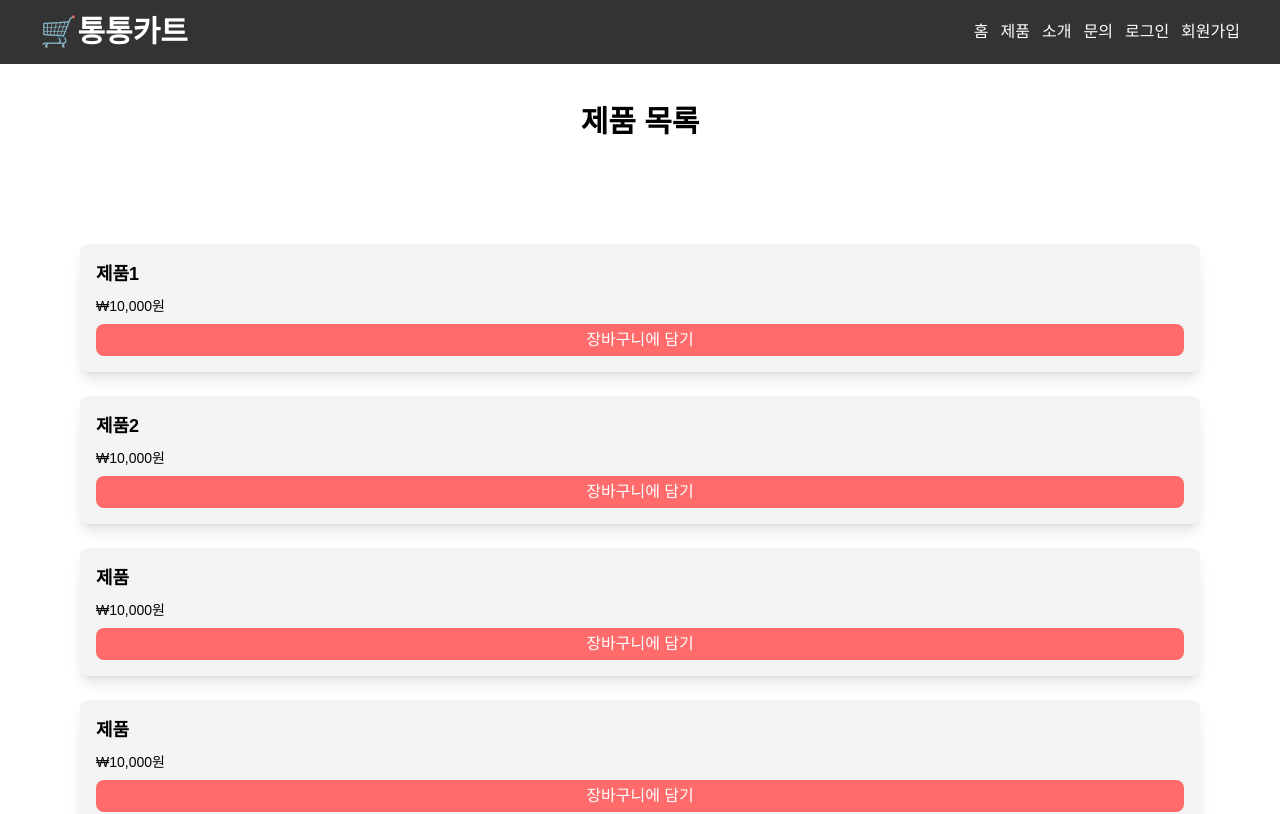
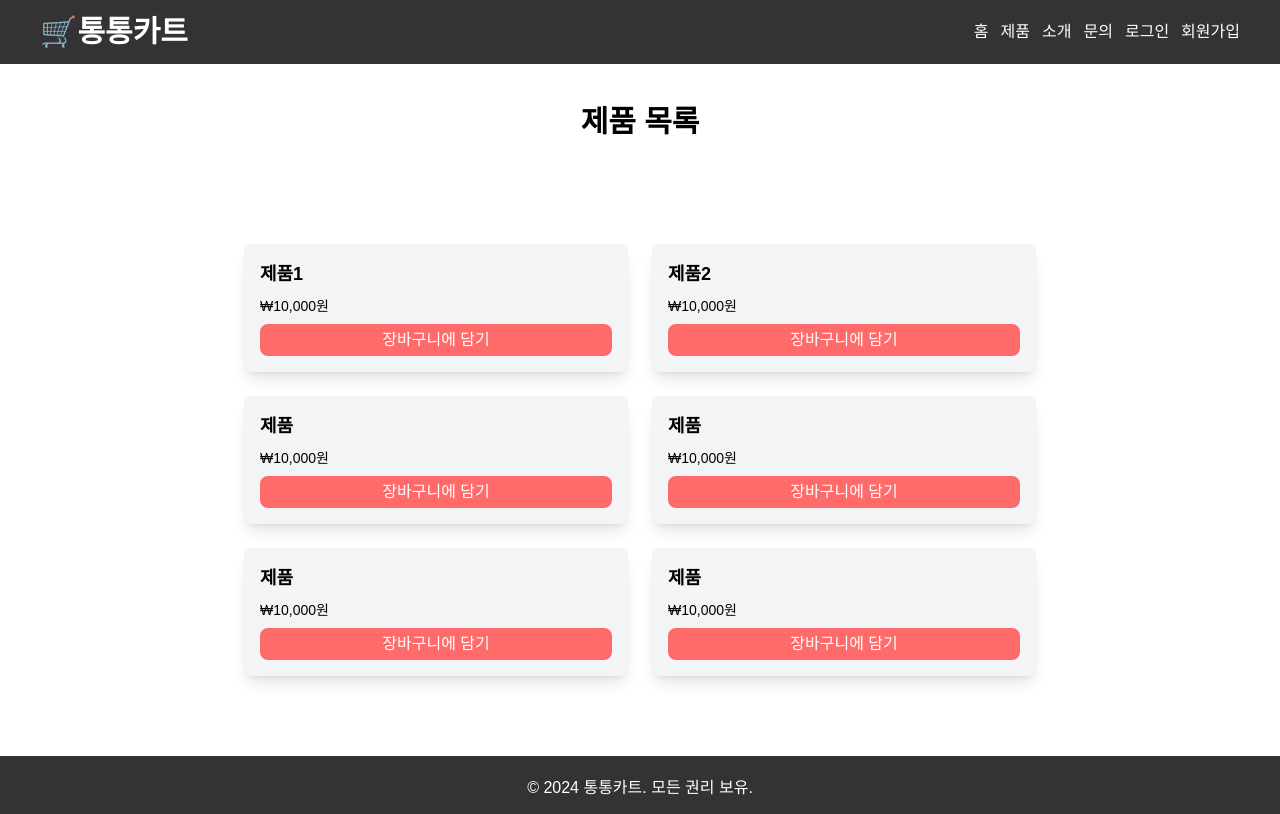
Before and after one commit to suk-6/mdp_cart_front, a Next.js app: page /product in a window 1280 px wide. Shown: the top 814 px of the page. Built offline with nearby package versions, Linux system fonts and the light colour scheme.

Commit message:
chore: Update ProductCard component styling for better readability

```diff
--- a/src/components/product/productCard.tsx
+++ b/src/components/product/productCard.tsx
@@ -10,7 +10,7 @@ interface ProductCardProps {
 
 export const ProductCard = ({ product, onAddToCart }: ProductCardProps) => {
 	return (
-		<div className=" w-full h-32 bg-gray-100 rounded-lg shadow-lg">
+		<div className=" w-96 h-32 bg-gray-100 rounded-lg shadow-lg float-left">
 			<div className=" flex flex-col gap-2 p-4">
 				<div className=" text-lg font-bold">{product.name}</div>
 				<div className=" text-sm">₩{formatter(product.price)}원</div>
```
